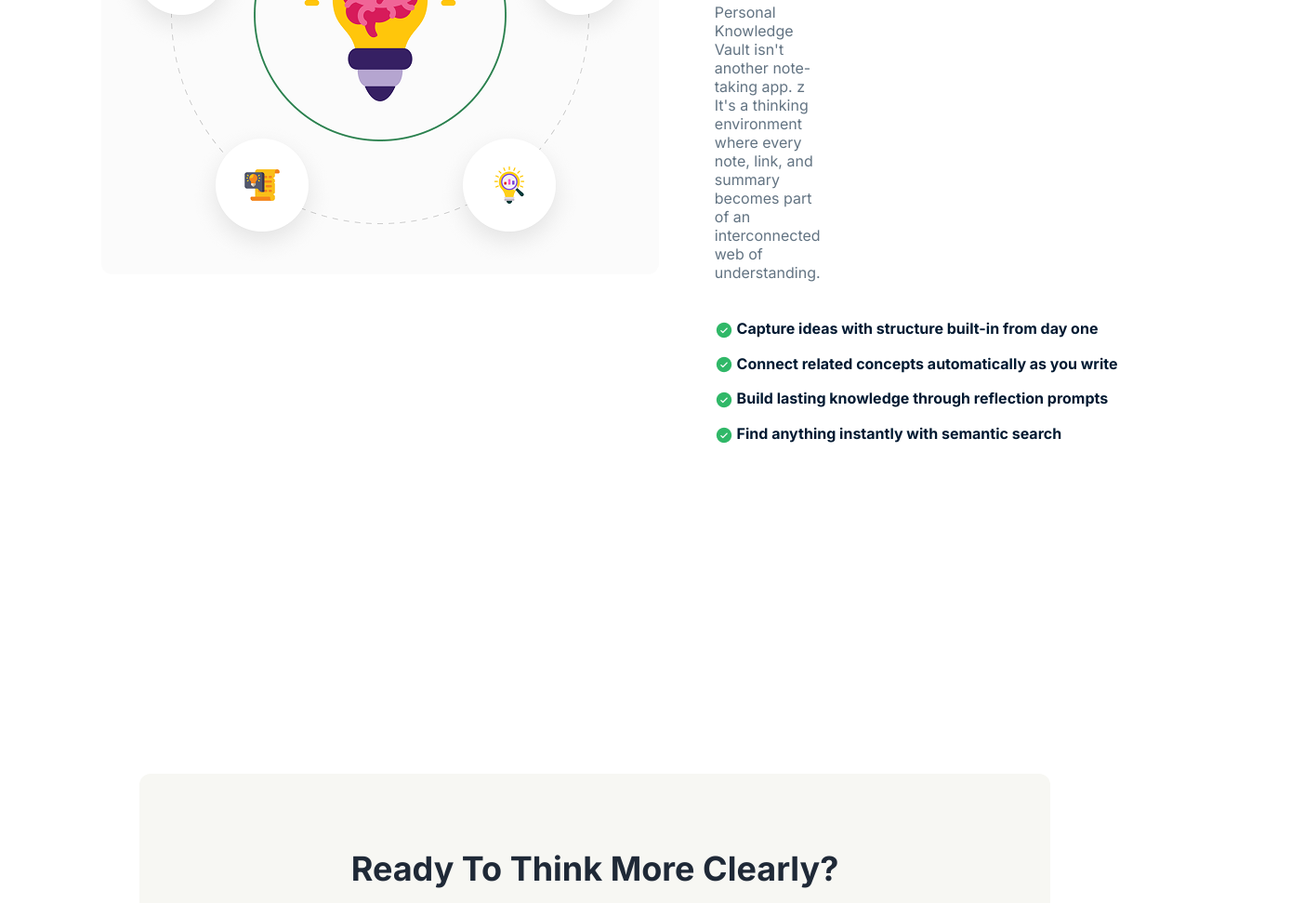
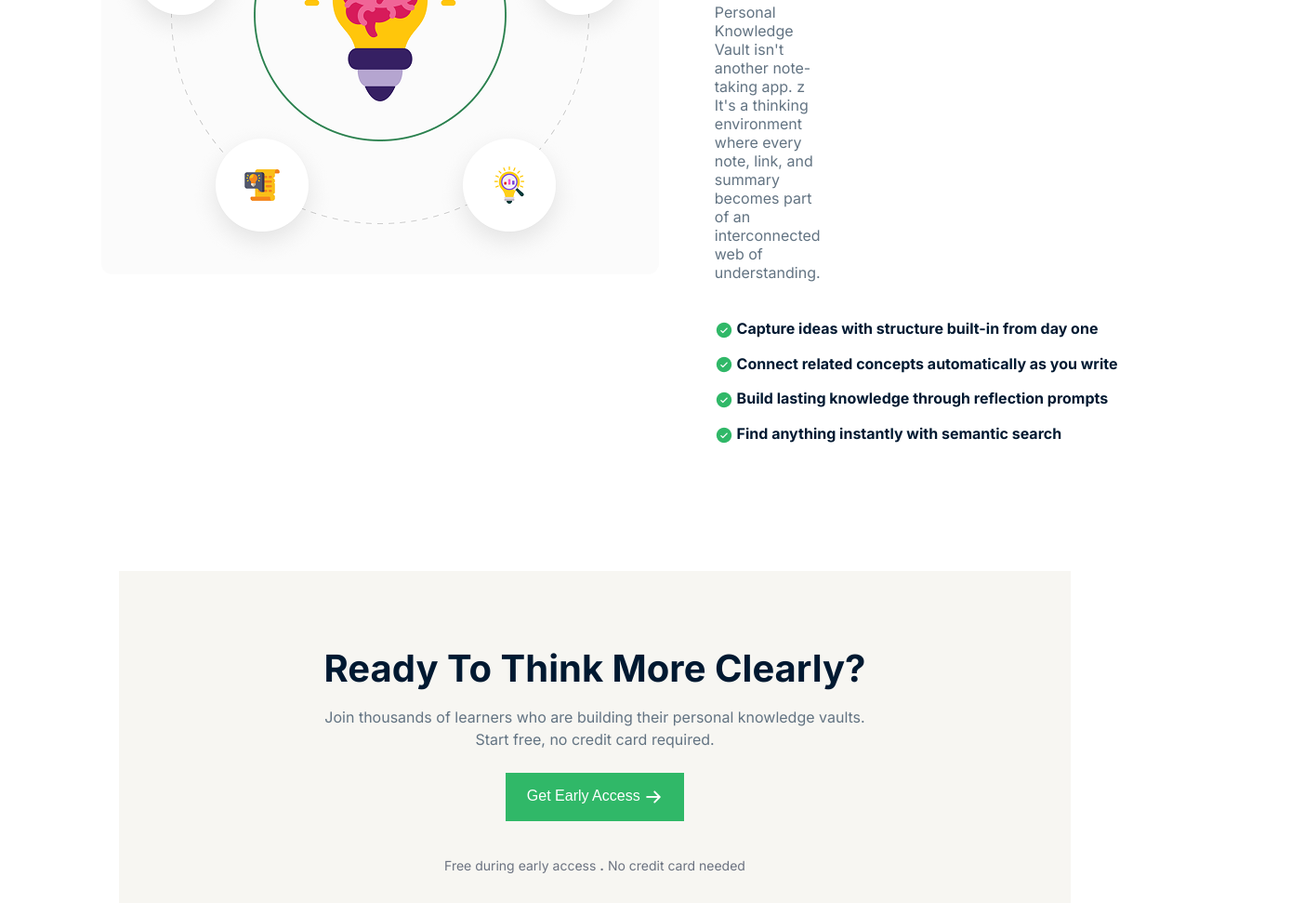
Before and after one commit to bijoyahmed02/Assignment-1_Knowledge-Vault_-HTML_and_CSS-, a plain HTML site: page index.html in a window 1280 px wide. Shown: the part 1829-2800 px from the top of the page at 93% size, 1403 px wide, since content can reach past the window. Drawn offline with Linux system fonts and the light colour scheme.

Commit message:
Basic Hero Section Design

```diff
--- a/index.html
+++ b/index.html
@@ -124,12 +124,14 @@
     <section class="access">
         <div class="access-box">
             <h1>Ready To Think More Clearly?</h1>
-            <p class="subtitle">
-                Join thousands of learners who are building their personal knowledge vaults.
-                Start free, no credit card required.
-            </p>
-            <button class="access-btn">Get Early Access →</button>
-            <p class="free">Free during early access <span class="dot">.</span> No credit card needed</p>
+            <div class="subtitle">
+                <p>Join thousands of learners who are building their personal knowledge vaults.</p>
+                <p>Start free, no credit card required.</p>
+            </div>
+            <button class="access-btn">Get Early Access <img src="assets/ArrowRight.png" alt=""></button>
+            <div class="free">
+               <p>Free during early access <span class="dot">.</span> No credit card needed</p>
+            </div>
         </div>
     </section>
 
--- a/styles/basic.css
+++ b/styles/basic.css
@@ -56,6 +56,8 @@ nav .menu a{
     color: #000000;
 }
 #first-section {
+    width: 83%;
+    display: flex;
     max-width: 1600px;
     min-height: 435px;
     margin: 0 auto;
@@ -157,8 +159,7 @@ nav .menu a{
 }
 .skill-box .skill-card{
     padding: 30px 36px;
-    /* border: 1px solid red; */
-    box-shadow: 0 6px 50px 0 #00000027;
+    box-shadow: 0px 6px 50px 0px #00000027;
     max-width: 267px;
 }
 .skill-card img {
@@ -229,55 +230,59 @@ nav .menu a{
 
 }
 
-/* * {
-    margin: 0;
-    padding: 0;
-    box-sizing: border-box;
-    font-family: Arial, Helvetica, sans-serif;
-} */
-
-
-
 .access{
-    width: 100%;
-    height: 100vh;
-    display: flex;
-    justify-content: center;
-    align-items: center;
+    background-color: #ffffff;
+    margin: 120px 120px;
 }
 
 .access-box {
-    width: 80%;
-    max-width: 900px;
-    background-color: #f7f7f3;
+    width: 83%;
+    max-width: 1600px;
+    background-color: #F7F6F2;
     text-align: center;
-    padding: 80px 40px;
-    border-radius: 12px;
+    padding: 80px;
+    margin: 0 auto;
+    padding: 80px;
 }
 
 .access-box h1 {
-    font-size: 36px;
-    color: #1f2937;
-    margin-bottom: 20px;
+    font-size: 40px;
+    color: #001931;
+    margin-bottom: 16px;
 }
 
 .subtitle {
     font-size: 16px;
-    color: #6b7280;
-    margin-bottom: 30px;
-    line-height: 1.6;
+    color: #627382;
+    margin-bottom: 24px;
+    line-height:24px;
+}
+.free{
+    font-size: 16px;
+    color: #627382;
+    line-height:24px;
+}
+.free .dot{
+    text-align: center;
+    font-weight: bold;
 }
 
 .access-btn {
-    background-color: #3f7d57;
+    background-color: #30b868;
     color: #ffffff;
+    height: 52px;
+    width: 192px;
     border: none;
-    padding: 14px 30px;
+    padding: 12px 16px;
     font-size: 16px;
-    border-radius: 6px;
     cursor: pointer;
+    margin-bottom: 16px;
 }
 
+.access-btn img{
+    vertical-align: middle;
+
+}
 .access-btn:hover {
     background-color: #356b4a;
 }
```
